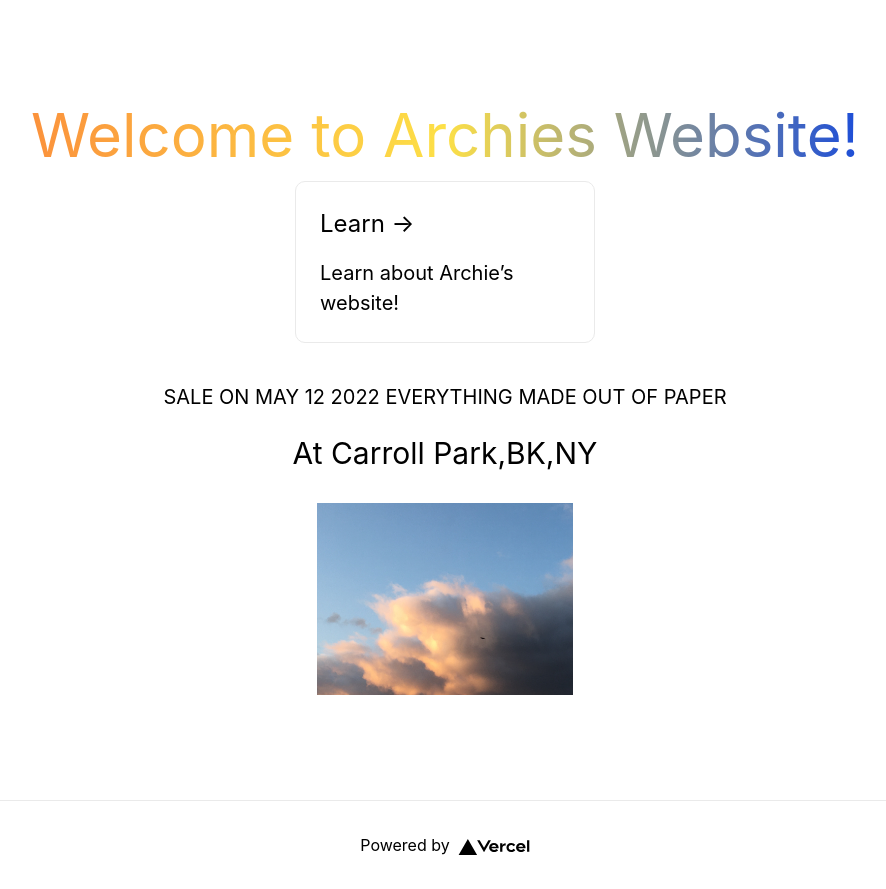
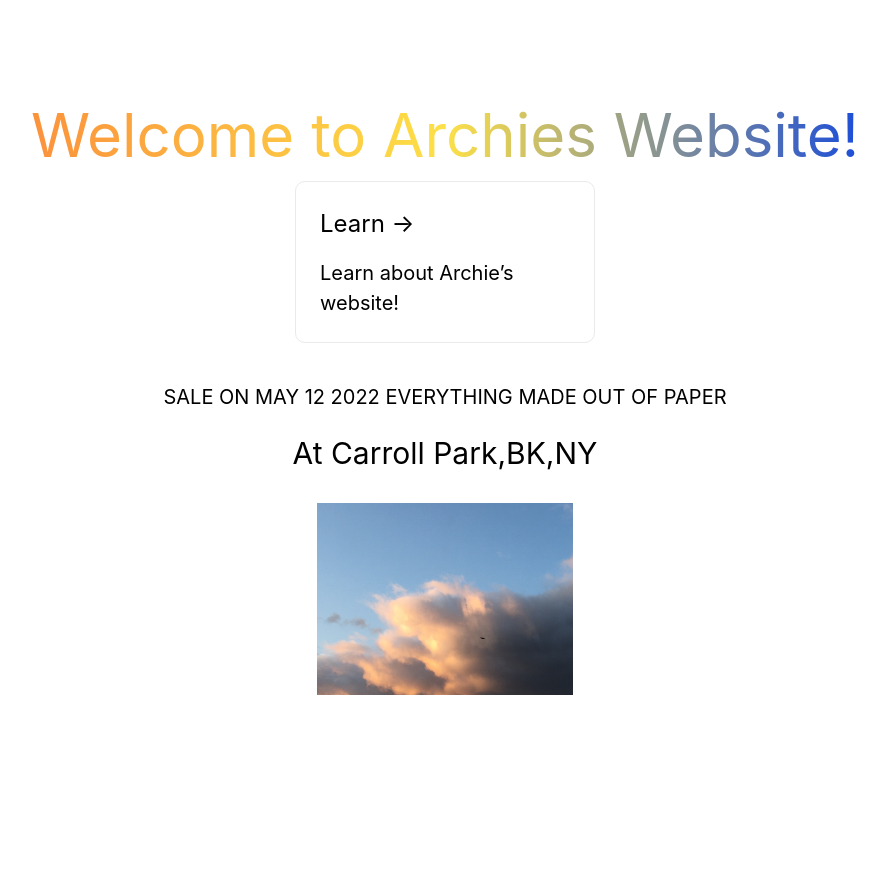
Before and after one commit to plondon/archies.one, a Next.js app: page / in a window 1280 px wide. Shown: the whole page, without its empty margins (195-1081 px from the left). After the commit the page ends 800 px from the top, so only its background shows below. Built offline with nearby package versions, Linux system fonts and the light colour scheme.

Commit message:
Remove powered by vercel

```diff
--- a/pages/index.tsx
+++ b/pages/index.tsx
@@ -40,19 +40,6 @@
           <Image src={Clouds} layout='fill' objectFit="contain" />
         </div>
       </main>
-
-      <footer className={styles.footer}>
-        <a
-          href="https://vercel.com?utm_source=create-next-app&utm_medium=default-template&utm_campaign=create-next-app"
-          target="_blank"
-          rel="noopener noreferrer"
-        >
-          Powered by{" "}
-          <span className={styles.logo}>
-            <Image src="/vercel.svg" alt="Vercel Logo" width={72} height={16} />
-          </span>
-        </a>
-      </footer>
     </div>
   );
 };
```
